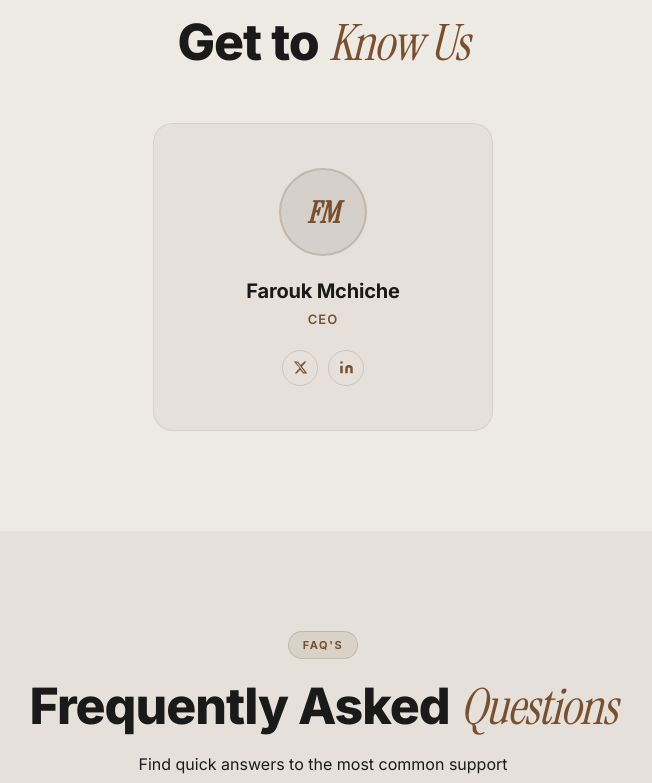
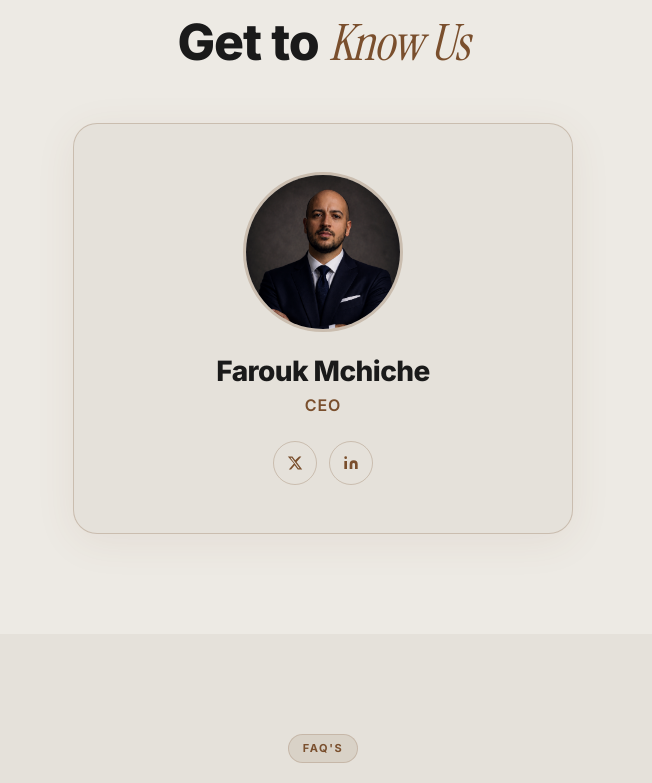
Before and after one commit to ash5442/FM, a Next.js app: page / in a window 1280 px wide. Shown: the part 4440-5223 px from the top of the page, without its empty margins (317-969 px from the left). Built offline with nearby package versions, Linux system fonts and the light colour scheme.

Commit message:
add profile photo and email

```diff
--- a/src/components/Footer.tsx
+++ b/src/components/Footer.tsx
@@ -20,6 +20,13 @@ export default function Footer() {
             </Link>
           ))}
         </nav>
+
+        <a
+          href="mailto:Contact@farouk-mchiche.com"
+          style={{ color: "#7A4F2D", textDecoration: "none", fontSize: 14, fontWeight: 500 }}
+        >
+          Contact@farouk-mchiche.com
+        </a>
 
         <div style={{ display: "flex", gap: 12 }}>
           {[
--- a/src/components/sections/Team.tsx
+++ b/src/components/sections/Team.tsx
@@ -1,5 +1,6 @@
 "use client";
 
+import Image from "next/image";
 import { motion } from "framer-motion";
 import { useLanguage } from "@/context/LanguageContext";
 
@@ -10,6 +11,7 @@ export default function Team() {
   return (
     <section style={{ padding: "100px 24px", background: "#EDEAE4" }}>
       <div style={{ maxWidth: 600, margin: "0 auto", textAlign: "center" }}>
+
         <motion.div initial={{ opacity: 0, y: 16 }} whileInView={{ opacity: 1, y: 0 }} viewport={{ once: true }} style={{ marginBottom: 20 }}>
           <span style={{ display: "inline-block", fontSize: 11, fontWeight: 700, letterSpacing: "0.14em", color: "#7A4F2D", textTransform: "uppercase", background: "rgba(122,79,45,0.1)", border: "1px solid rgba(122,79,45,0.2)", borderRadius: 100, padding: "5px 14px" }}>
             {t.badge}
@@ -22,29 +24,58 @@ export default function Team() {
           <span style={{ fontFamily: "var(--font-instrument-serif)", fontStyle: "italic", fontWeight: 400, color: "#7A4F2D" }}>{t.headingItalic}</span>
         </motion.h2>
 
-        <motion.div initial={{ opacity: 0, y: 24 }} whileInView={{ opacity: 1, y: 0 }} viewport={{ once: true }} transition={{ delay: 0.1 }}
+        <motion.div
+          initial={{ opacity: 0, y: 24 }}
+          whileInView={{ opacity: 1, y: 0 }}
+          viewport={{ once: true }}
+          transition={{ delay: 0.1 }}
           className="team-card"
-          style={{ background: "#E5E1DA", border: "1px solid rgba(26,26,26,0.08)", borderRadius: 20, padding: "44px 36px", display: "flex", flexDirection: "column", alignItems: "center", gap: 20, width: "100%", maxWidth: 340, margin: "0 auto" }}>
-          <div style={{ width: 88, height: 88, borderRadius: "50%", background: "rgba(26,26,26,0.08)", border: "2px solid rgba(122,79,45,0.2)", display: "flex", alignItems: "center", justifyContent: "center", fontSize: 30, fontWeight: 800, color: "#7A4F2D", fontFamily: "var(--font-instrument-serif)", fontStyle: "italic" }}>
-            FM
+          style={{
+            background: "#E5E1DA",
+            border: "1.5px solid rgba(122,79,45,0.25)",
+            borderRadius: 24,
+            padding: "48px 40px",
+            display: "flex",
+            flexDirection: "column",
+            alignItems: "center",
+            gap: 24,
+            width: "100%",
+            maxWidth: 500,
+            margin: "0 auto",
+            boxShadow: "0 8px 40px rgba(122,79,45,0.08)",
+          }}
+        >
+          {/* Photo */}
+          <div className="team-avatar" style={{ width: 160, height: 160, borderRadius: "50%", overflow: "hidden", border: "3px solid rgba(122,79,45,0.25)", flexShrink: 0 }}>
+            <img
+              src="/images/farouk.png"
+              alt="Farouk Mchiche"
+              style={{ width: "100%", height: "100%", objectFit: "cover", objectPosition: "top center", display: "block" }}
+            />
           </div>
 
-          <div>
-            <div style={{ fontSize: 20, fontWeight: 700, color: "#1A1A1A", marginBottom: 4, letterSpacing: "-0.01em" }}>Farouk Mchiche</div>
-            <div style={{ fontSize: 13, color: "#7A4F2D", fontWeight: 600, letterSpacing: "0.08em", textTransform: "uppercase" }}>{t.role}</div>
+          {/* Name & role */}
+          <div style={{ textAlign: "center" }}>
+            <div style={{ fontSize: 28, fontWeight: 800, color: "#1A1A1A", marginBottom: 6, letterSpacing: "-0.02em", lineHeight: 1.1 }}>
+              Farouk Mchiche
+            </div>
+            <div style={{ fontSize: 16, color: "#7A4F2D", fontWeight: 600, letterSpacing: "0.06em", textTransform: "uppercase" }}>
+              {t.role}
+            </div>
           </div>
 
-          <div style={{ display: "flex", gap: 10 }}>
+          {/* Social icons */}
+          <div style={{ display: "flex", gap: 12 }}>
             {[
               {
                 label: "X",
                 href: "https://x.com/FaroukMchiche",
-                svg: <svg width="15" height="15" viewBox="0 0 24 24" fill="currentColor"><path d="M18.244 2.25h3.308l-7.227 8.26 8.502 11.24H16.17l-4.714-6.231-5.401 6.231H2.744l7.737-8.845L1.254 2.25H8.08l4.253 5.622 5.912-5.622zm-1.161 17.52h1.833L7.084 4.126H5.117z" /></svg>,
+                svg: <svg width="16" height="16" viewBox="0 0 24 24" fill="currentColor"><path d="M18.244 2.25h3.308l-7.227 8.26 8.502 11.24H16.17l-4.714-6.231-5.401 6.231H2.744l7.737-8.845L1.254 2.25H8.08l4.253 5.622 5.912-5.622zm-1.161 17.52h1.833L7.084 4.126H5.117z" /></svg>,
               },
               {
                 label: "LinkedIn",
                 href: "https://www.linkedin.com/in/farouk-mchiche-3a455a2b8",
-                svg: <svg width="15" height="15" viewBox="0 0 24 24" fill="currentColor"><path d="M16 8a6 6 0 0 1 6 6v7h-4v-7a2 2 0 0 0-2-2 2 2 0 0 0-2 2v7h-4v-7a6 6 0 0 1 6-6zM2 9h4v12H2z" /><circle cx="4" cy="4" r="2" /></svg>,
+                svg: <svg width="16" height="16" viewBox="0 0 24 24" fill="currentColor"><path d="M16 8a6 6 0 0 1 6 6v7h-4v-7a2 2 0 0 0-2-2 2 2 0 0 0-2 2v7h-4v-7a6 6 0 0 1 6-6zM2 9h4v12H2z" /><circle cx="4" cy="4" r="2" /></svg>,
               },
             ].map(({ label, href, svg }) => (
               <a
@@ -53,9 +84,9 @@ export default function Team() {
                 target="_blank"
                 rel="noopener noreferrer"
                 aria-label={label}
-                style={{ width: 36, height: 36, borderRadius: "50%", border: "1px solid rgba(122,79,45,0.2)", display: "flex", alignItems: "center", justifyContent: "center", color: "#7A4F2D", transition: "all 0.2s" }}
-                onMouseEnter={(e) => { const a = e.currentTarget as HTMLAnchorElement; a.style.background = "#7A4F2D"; a.style.color = "#EDEAE4"; }}
-                onMouseLeave={(e) => { const a = e.currentTarget as HTMLAnchorElement; a.style.background = "transparent"; a.style.color = "#7A4F2D"; }}
+                style={{ width: 44, height: 44, borderRadius: "50%", border: "1px solid rgba(122,79,45,0.25)", display: "flex", alignItems: "center", justifyContent: "center", color: "#7A4F2D", transition: "all 0.2s", background: "transparent" }}
+                onMouseEnter={(e) => { const a = e.currentTarget as HTMLAnchorElement; a.style.background = "#7A4F2D"; a.style.color = "#EDEAE4"; a.style.borderColor = "#7A4F2D"; }}
+                onMouseLeave={(e) => { const a = e.currentTarget as HTMLAnchorElement; a.style.background = "transparent"; a.style.color = "#7A4F2D"; a.style.borderColor = "rgba(122,79,45,0.25)"; }}
               >
                 {svg}
               </a>
@@ -63,6 +94,20 @@ export default function Team() {
           </div>
         </motion.div>
       </div>
+
+      <style>{`
+        @media (max-width: 767px) {
+          .team-card {
+            max-width: calc(100% - 0px) !important;
+            padding: 36px 24px !important;
+            gap: 20px !important;
+          }
+          .team-avatar {
+            width: 130px !important;
+            height: 130px !important;
+          }
+        }
+      `}</style>
     </section>
   );
 }
```
Also changed, not shown: public/images/farouk.png (added).
